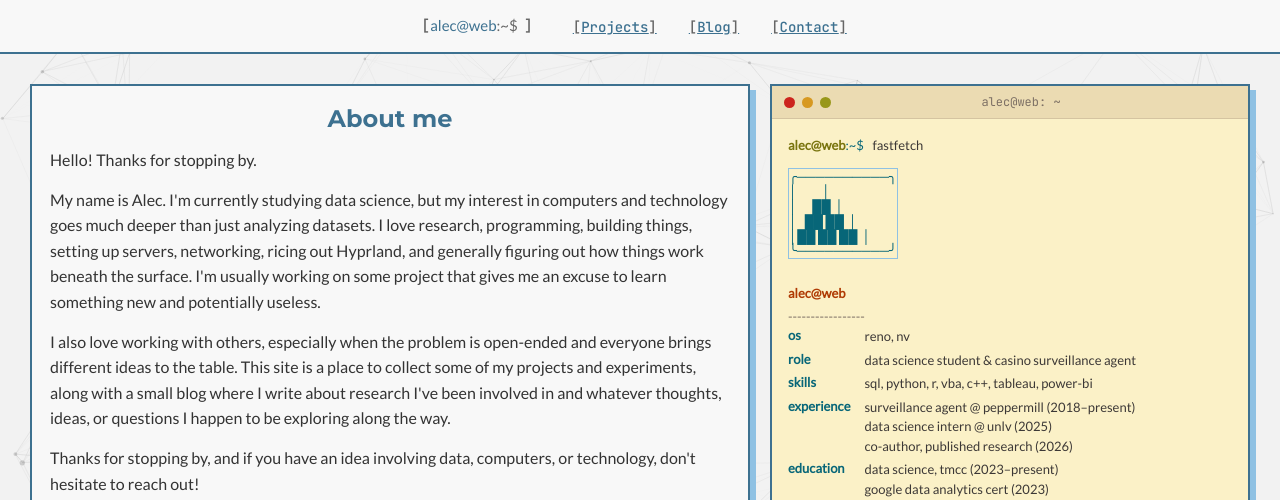
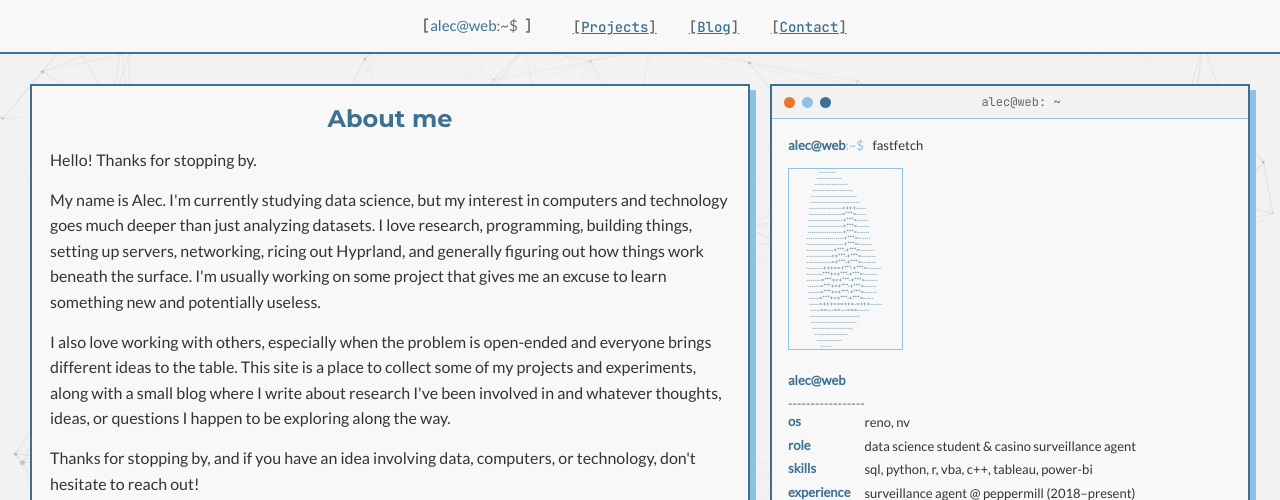
Before and after one commit to AlecBrooks/alecbrooks.github.io, an Eleventy site: page content/index.md in a window 1280 px wide. Shown: the top 500 px of the page. Built offline with nearby package versions, Linux system fonts and the light colour scheme; Eleventy itself is replaced by a stand-in of ours; files that its build step writes are made by us from their sources; no server answers; what @chrisburnell/eleventy-cache-webmentions would draw is missing.

Commit message:
Match terminal window to the site palette, use real ASCII logo art
- Terminal window now uses the site's existing white/blue palette
  (--card-bg/--bg/--accent/--accent-dark/--text) instead of a separate
  Gruvbox theme - stays visually part of the site rather than a
  different-colored insert, while keeping the terminal chrome
  (titlebar dots, monospace, prompt/cursor) as the "this is a
  terminal" signal instead of a distinct color scheme.
- Replaced the hand-drawn ASCII logo with the real 60x30 ASCII
  conversion of the site's actual favicon, rendered at 6px/line-height
  1 so it stays compact next to the info column.

```diff
--- a/content/index.md
+++ b/content/index.md
@@ -22,12 +22,36 @@ permalink: /
     <div class="term-body">
       <p class="term-line"><span class="term-prompt">alec@web</span><span class="term-tilde">:~$</span> fastfetch</p>
       <div class="fastfetch">
-        <pre class="ascii-logo">╭──────────╮
-│          │
-│      ██  │
-│   ██ ██  │
-│██ ██ ██  │
-╰──────────╯</pre>
+        <pre class="ascii-logo">                          --------
+                        ------------
+                      ----------------
+                    -------------------.
+                   ----------------------
+                  ------------------------
+                 ----------------=+++-----
+                 ----------------=***=-----
+                -----------------+***=-----
+                -----------------+***=------
+                -----------------+***=------
+               ------------------+***=------
+               ------------------+***=-------
+               -------------+***-+***=-------
+               ------------=+***-+***=-------
+               ------------=+***-+***=-------
+               --------+++==+***-+***=-------
+               --------***+=+***-+***=-------
+               -------=***+=+***-+***=------
+                ------=***+=+***-+***=------
+                ------=***+=+***-+***=------
+                 -----=***+=+***-+***=-----
+                 -----=+++===++=-=+++------
+                  -----==---==---===------
+                  -----------------------:
+                   ----------------------
+                    -------------------.
+                      ----------------
+                        ------------
+                           :-----                           </pre>
         <div class="fastfetch-info-col">
           <p class="fastfetch-header">alec@web</p>
           <p class="fastfetch-rule">-----------------</p>
--- a/css/style.css
+++ b/css/style.css
@@ -502,17 +502,10 @@ nav a.nav-active {
   margin: 0;
 }
 
-/* Retro terminal window (fastfetch-style, Gruvbox Light) */
+/* Retro terminal window (fastfetch-style, site palette) */
 .terminal-window {
-  --gb-bg: #fbf1c7;
-  --gb-bg1: #ebdbb2;
-  --gb-fg: #3c3836;
-  --gb-gray: #7c6f64;
-  --gb-blue: #076678;
-  --gb-green: #79740e;
-  --gb-orange: #af3a03;
   padding: 0;
-  background-color: var(--gb-bg);
+  background-color: var(--card-bg);
   overflow: hidden;
 }
 
@@ -521,8 +514,8 @@ nav a.nav-active {
   align-items: center;
   gap: 7px;
   padding: 8px 12px;
-  background-color: var(--gb-bg1);
-  border-bottom: 1px solid #d5c4a1;
+  background-color: var(--bg);
+  border-bottom: 1px solid var(--accent);
 }
 
 .term-dot {
@@ -532,9 +525,9 @@ nav a.nav-active {
   display: inline-block;
 }
 
-.term-dot-red { background-color: #cc241d; }
-.term-dot-yellow { background-color: #d79921; }
-.term-dot-green { background-color: #98971a; }
+.term-dot-red { background-color: var(--error); }
+.term-dot-yellow { background-color: var(--accent); }
+.term-dot-green { background-color: var(--accent-dark); }
 
 .term-titlebar-label {
   margin-left: auto;
@@ -542,13 +535,13 @@ nav a.nav-active {
   transform: translateX(-16px);
   font-family: var(--font-mono);
   font-size: 12px;
-  color: var(--gb-gray);
+  color: var(--text-muted);
 }
 
 .term-body {
   font-family: var(--font-mono);
   font-size: 13px;
-  color: var(--gb-fg);
+  color: var(--text);
   padding: 16px;
 }
 
@@ -557,31 +550,32 @@ nav a.nav-active {
 }
 
 .term-prompt {
-  color: var(--gb-green);
+  color: var(--accent-dark);
   font-weight: 700;
 }
 
 .term-tilde {
-  color: var(--gb-blue);
+  color: var(--accent);
   margin-right: 6px;
 }
 
 .term-cursor {
-  color: var(--gb-fg);
+  color: var(--text);
   animation: blink 1.1s steps(1) infinite;
 }
 
 .fastfetch {
   display: flex;
-  gap: 24px;
+  gap: 20px;
   flex-wrap: wrap;
+  align-items: flex-start;
   margin: 12px 0 16px 0;
 }
 
 .ascii-logo {
-  color: var(--gb-blue);
-  line-height: 1.15;
-  font-size: 13px;
+  color: var(--accent-dark);
+  line-height: 1;
+  font-size: 6px;
   white-space: pre;
   align-self: flex-start;
 }
@@ -595,34 +589,34 @@ nav a.nav-active {
 }
 
 .terminal-window .fastfetch-header {
-  color: var(--gb-orange);
+  color: var(--accent-dark);
   font-weight: 700;
   margin-bottom: 2px;
 }
 
 .terminal-window .fastfetch-rule {
-  color: var(--gb-gray);
+  color: var(--text-muted);
   margin-bottom: 6px;
 }
 
 .fastfetch-info dt {
-  color: var(--gb-blue);
+  color: var(--accent-dark);
   font-weight: 700;
   text-transform: lowercase;
 }
 
 .fastfetch-info dd {
-  color: var(--gb-fg);
+  color: var(--text);
   line-height: 1.5;
 }
 
 .fastfetch-info a {
-  color: var(--gb-blue);
+  color: var(--accent-dark);
   text-decoration: underline dashed;
 }
 
 .fastfetch-info a:hover {
-  color: var(--gb-orange);
+  color: var(--accent-hover);
 }
 
 /* h-card (About page) */
```
